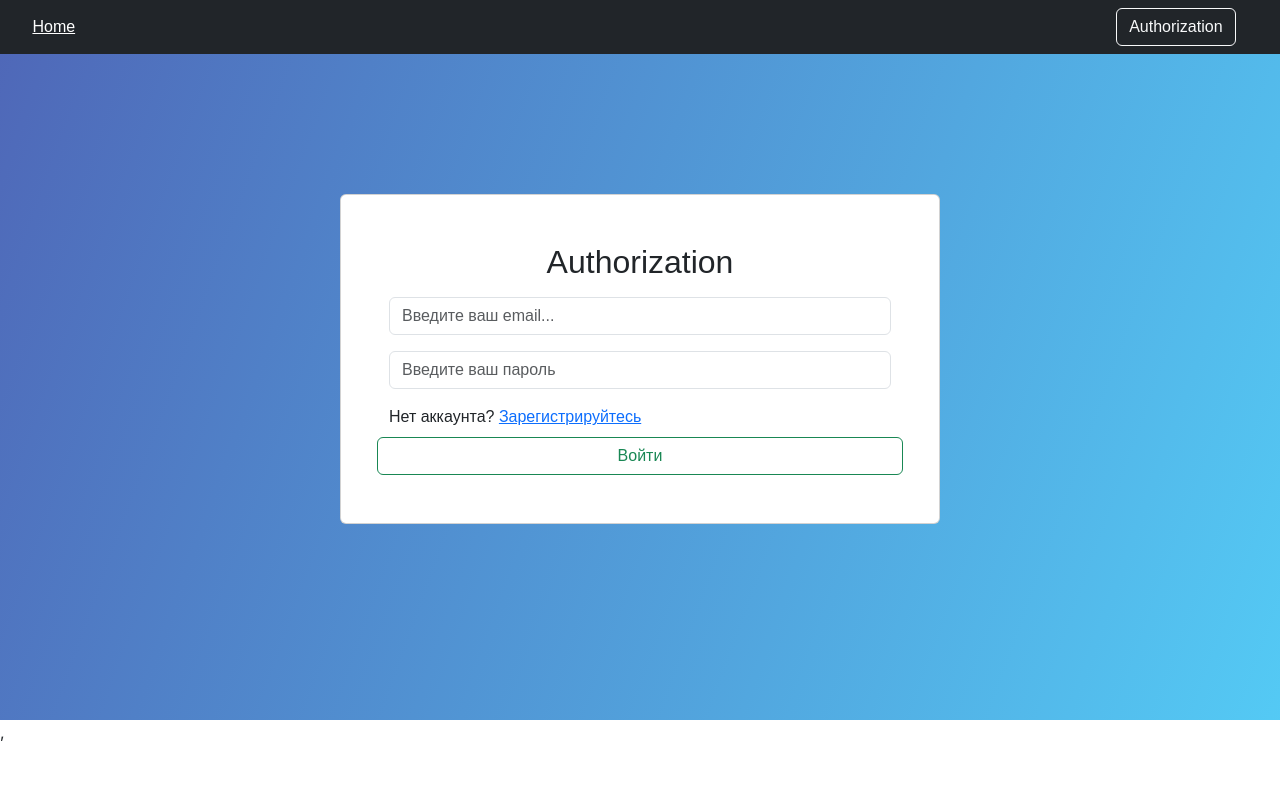
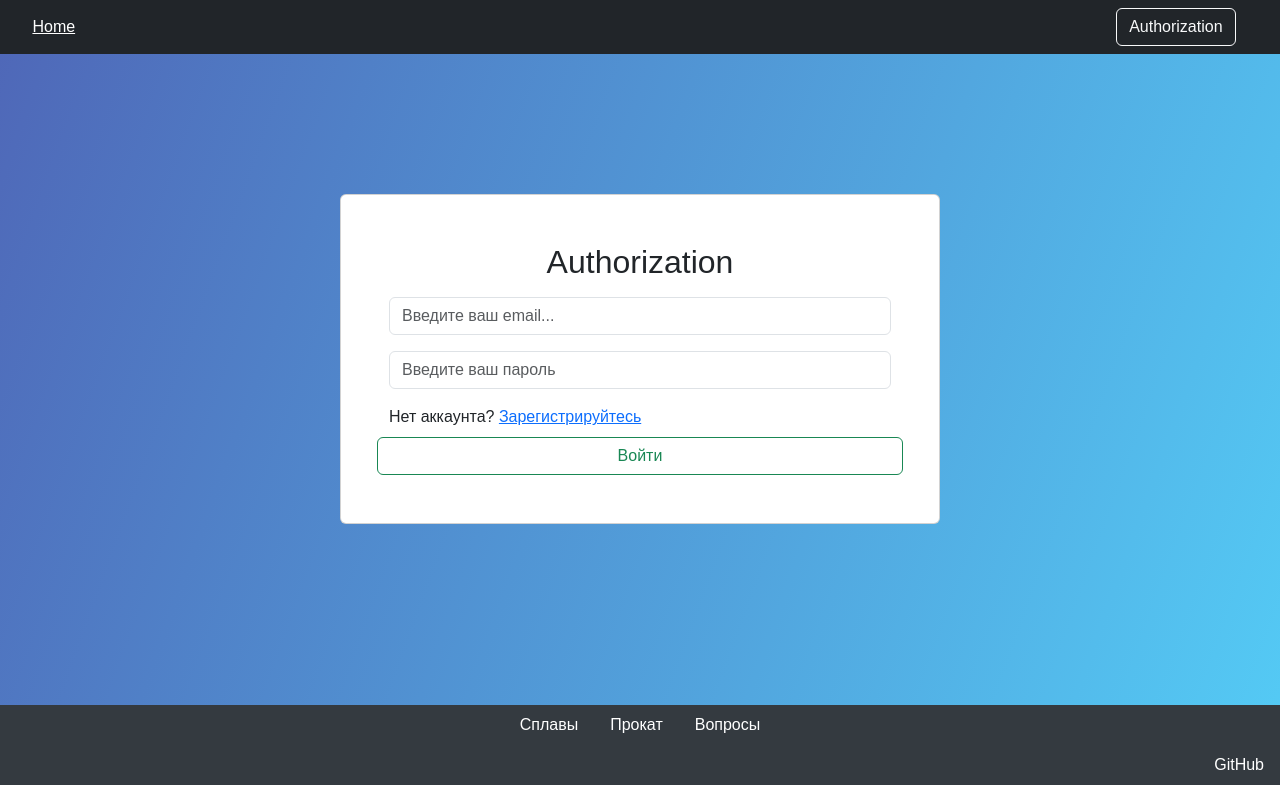
Before and after one commit to ArtemidiyIII/Kursovoi_svch, a React (Create React App) app in the folder client/: page /login in a window 1280 px wide. Built offline with nearby package versions, Linux system fonts and the light colour scheme.

Commit message:
fix: add links in footer

```diff
--- a/client/src/components/Footer.js
+++ b/client/src/components/Footer.js
@@ -1,14 +1,29 @@
 import Nav from 'react-bootstrap/Nav';
-import { PROFILE_ROUTE, HOME_ROUTE } from '../utils/consts';
+import { RAFTINGCATALOG_ROUTE, RENTCATALOG_ROUTE, FAQ_ROUTE } from '../utils/consts';
 
 const Footer = () => {
-  return (
-    <div style={{}}>
-        <footer style={{position:'fixed',bottom: 0, left: 0, width: '100%', backgroundColor: '#343a40' }}>
-
-        </footer>
-    </div>
-  );
+    return (
+        <div style={{}}>
+            <footer style={{position:'fixed',bottom: 15, left: 0, width: '100%', backgroundColor: '#343a40' }}>
+                <Nav className="justify-content-center" activeKey="/home">
+                    <Nav.Item>
+                        <Nav.Link href={RAFTINGCATALOG_ROUTE} style={{color:'white'}}>Сплавы</Nav.Link>
+                    </Nav.Item>
+                    <Nav.Item>
+                        <Nav.Link href={RENTCATALOG_ROUTE} style={{color:'white'}}>Прокат</Nav.Link>
+                    </Nav.Item>
+                    <Nav.Item>
+                        <Nav.Link href={FAQ_ROUTE} style={{color:'white'}}>Вопросы</Nav.Link>
+                    </Nav.Item>
+                </Nav>
+                <Nav className="justify-content-end" activeKey="/home">
+                    <Nav.Item>
+                        <Nav.Link href="https://github.com/ArtemidiyIII/Kursovoi_svch" style={{color:'white'}}>GitHub</Nav.Link>
+                    </Nav.Item>
+                </Nav>
+            </footer>
+        </div>
+    );
 }
 
 export default Footer;
--- a/client/src/pages/Admin.js
+++ b/client/src/pages/Admin.js
@@ -46,7 +46,7 @@ const Admin = observer(() => {
 
     return (
         <Container>
-            <Row className="mt-3">
+            <Row className="mt-5">
                 <Col md={4}>
                     <Button variant="primary" onClick={()=> navigate(USERMANAGEMENT_ROUTE)} style={{ width: '100%' }}>
                         Управление пользователями
```
